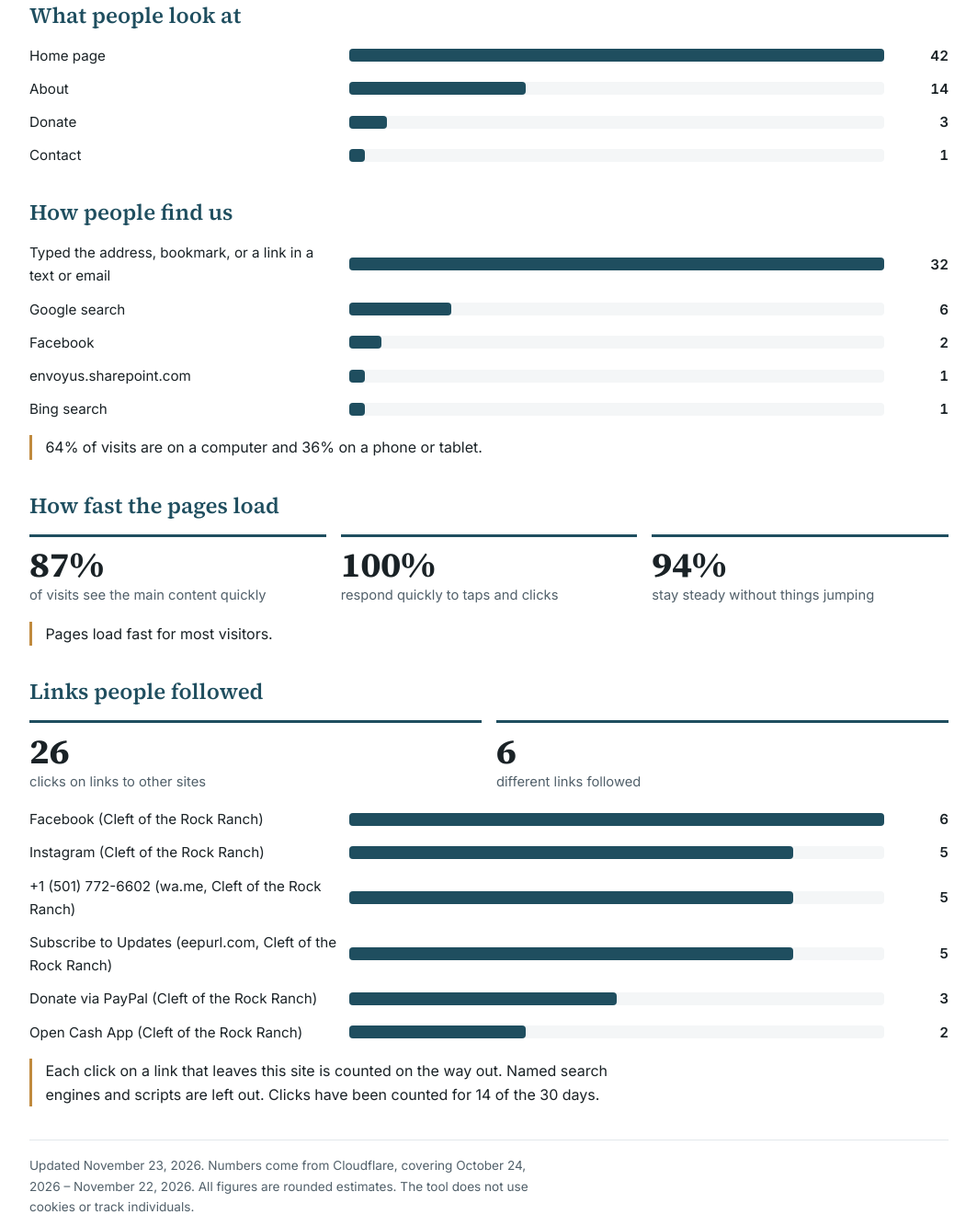
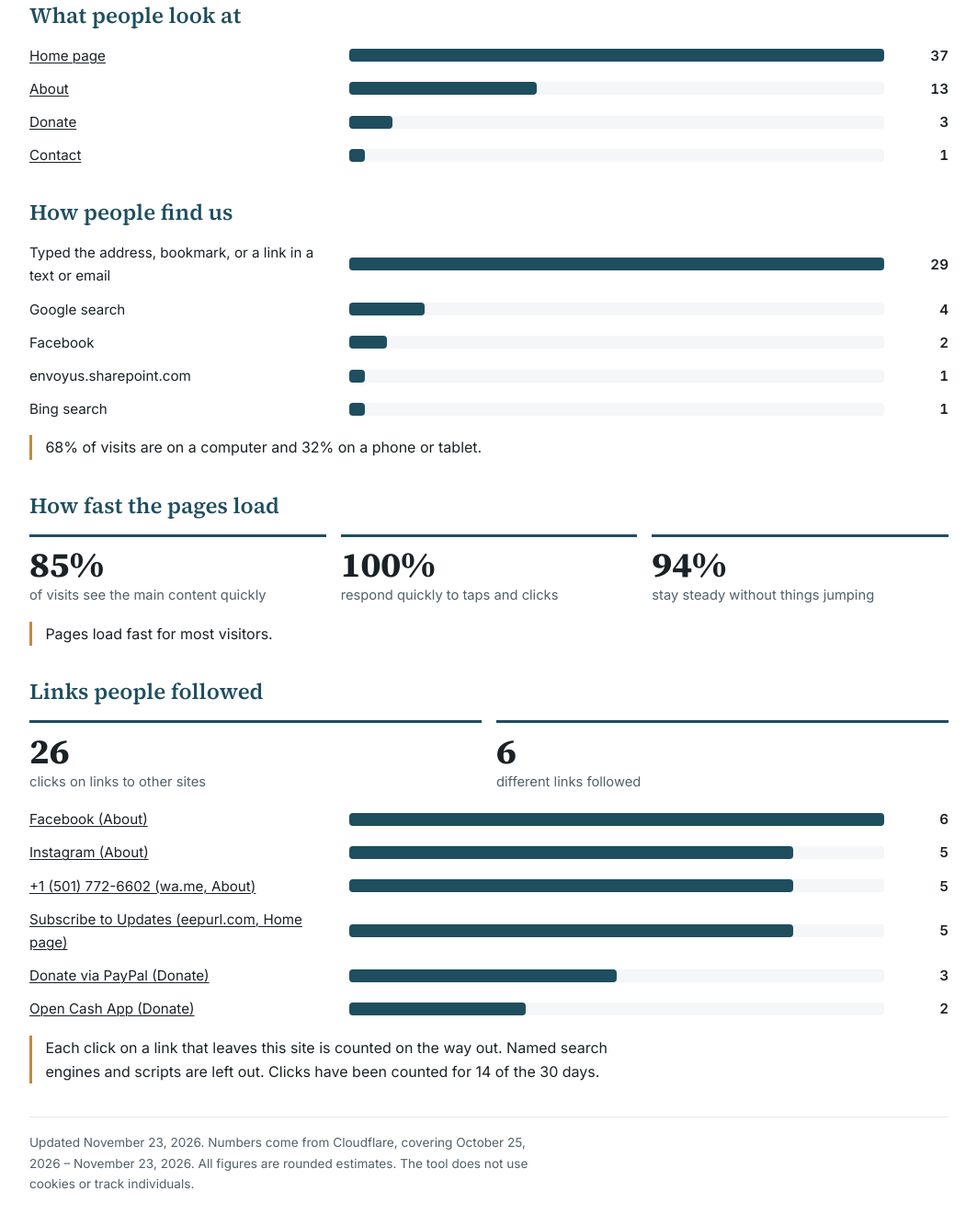
Before and after one commit to Cleft-of-The-Rock-Ranch/cleftoftherock, a plain HTML site: page stats.html in a window 1280 px wide. Shown: the part 1287-2620 px from the top of the page at 92% size, without its empty margins (108-1171 px from the left). Drawn offline with Linux system fonts and the light colour scheme.

Commit message:
Stats page: rename to stats.html, name and link outside links
Co-Authored-By: Claude Opus 5.5 <noreply@anthropic.com>

```diff
--- a/site-stats.html
+++ b/stats.html
@@ -103,6 +103,7 @@
   .bars { display: flex; flex-direction: column; gap: 0.7rem; margin: 0; padding: 0; list-style: none; }
   .bars li { display: grid; grid-template-columns: minmax(0, 21rem) minmax(0, 1fr) 3.6rem; gap: 0.75rem; align-items: center; font-size: 0.95rem; }
   .bars .name { min-width: 0; overflow-wrap: anywhere; }
+  .bars .name a { color: inherit; text-decoration: underline; text-decoration-thickness: 1px; text-underline-offset: 2px; }
   .bars .track { background: var(--bg-soft); border-radius: 4px; height: 14px; }
   /* Bars are drawn with borders, not fills, so they still print when the browser's "Background graphics" option is off. */
   .bars .fill { display: block; box-sizing: border-box; height: 14px; border: 7px solid var(--bar-main); border-radius: 4px; }
@@ -144,20 +145,20 @@
     <div class="eyebrow">Cleft of the Rock Ranch · cleftoftherockranch.org</div>
     <h1>How people are using Cleft of the Rock Ranch</h1>
     <dl class="period">
-      <dt>Period covered</dt><dd>October 24, 2026 – November 22, 2026 (the last 30 days)</dd>
-      <dt>Compared with</dt><dd>September 24, 2026 – October 23, 2026</dd>
-      <dt>Numbers pulled</dt><dd>November 23, 2026</dd>
+      <dt>Period covered</dt><dd>October 25, 2026 – November 23, 2026 (the last 30 days)</dd>
+      <dt>Compared with</dt><dd>September 25, 2026 – October 24, 2026</dd>
+      <dt>Numbers pulled</dt><dd>November 24, 2026</dd>
     </dl>
   </header>
 
   <div class="summary">
     <h2>The short version</h2>
     <ul>
-      <li>About <strong>42 visits</strong> in the last 30 days.</li>
+      <li>About <strong>37 visits</strong> in the last 30 days.</li>
       <li>The most-viewed pages are <strong>Home page</strong>, <strong>About</strong> and <strong>Donate</strong>.</li>
-      <li>76% of visitors typed the address or used a bookmark, and 14% arrived from Google.</li>
-      <li>36% of visitors are on a phone or tablet.</li>
-      <li>Pages load fast for 87% of visitors.</li>
+      <li>78% of visitors typed the address or used a bookmark, and 11% arrived from Google.</li>
+      <li>32% of visitors are on a phone or tablet.</li>
+      <li>Pages load fast for 85% of visitors.</li>
       <li>People followed links from this site to other sites about <strong>26 times</strong> in the 14 days counted so far.</li>
     </ul>
   </div>
@@ -165,9 +166,9 @@
   <section>
     <h2>How many people visit</h2>
     <div class="stats">
-      <div class="stat"><div class="num">~42</div><div class="label">visits, the last 30 days</div></div>
-      <div class="stat"><div class="num">~10</div><div class="label">visits in an average week</div></div>
-      <div class="stat"><div class="num">~51</div><div class="label">visits in the period before</div></div>
+      <div class="stat"><div class="num">~37</div><div class="label">visits, the last 30 days</div></div>
+      <div class="stat"><div class="num">~9</div><div class="label">visits in an average week</div></div>
+      <div class="stat"><div class="num">~56</div><div class="label">visits in the period before</div></div>
     </div>
     <p class="sowhat">A visit is one arrival at the site. Someone who comes back on another day counts again, so visits are not the same as different people.</p>
   </section>
@@ -190,10 +191,10 @@
   <section>
     <h2>What people look at</h2>
     <ul class="bars" aria-label="Most viewed pages">
-      <li><span class="name">Home page</span><span class="track"><span class="fill" style="width:100%"></span></span><span class="val">42</span></li>
-      <li><span class="name">About</span><span class="track"><span class="fill" style="width:33%"></span></span><span class="val">14</span></li>
-      <li><span class="name">Donate</span><span class="track"><span class="fill" style="width:7%"></span></span><span class="val">3</span></li>
-      <li><span class="name">Contact</span><span class="track"><span class="fill" style="width:3%"></span></span><span class="val">1</span></li>
+      <li><span class="name"><a href="https://cleftoftherockranch.org/" data-no-go>Home page</a></span><span class="track"><span class="fill" style="width:100%"></span></span><span class="val">37</span></li>
+      <li><span class="name"><a href="https://cleftoftherockranch.org/about" data-no-go>About</a></span><span class="track"><span class="fill" style="width:35%"></span></span><span class="val">13</span></li>
+      <li><span class="name"><a href="https://cleftoftherockranch.org/donate" data-no-go>Donate</a></span><span class="track"><span class="fill" style="width:8%"></span></span><span class="val">3</span></li>
+      <li><span class="name"><a href="https://cleftoftherockranch.org/contact" data-no-go>Contact</a></span><span class="track"><span class="fill" style="width:3%"></span></span><span class="val">1</span></li>
     </ul>
 
   </section>
@@ -201,19 +202,19 @@
   <section class="newpage">
     <h2>How people find us</h2>
     <ul class="bars" aria-label="How visitors arrived">
-      <li><span class="name">Typed the address, bookmark, or a link in a text or email</span><span class="track"><span class="fill" style="width:100%"></span></span><span class="val">32</span></li>
-      <li><span class="name">Google search</span><span class="track"><span class="fill" style="width:19%"></span></span><span class="val">6</span></li>
-      <li><span class="name">Facebook</span><span class="track"><span class="fill" style="width:6%"></span></span><span class="val">2</span></li>
+      <li><span class="name">Typed the address, bookmark, or a link in a text or email</span><span class="track"><span class="fill" style="width:100%"></span></span><span class="val">29</span></li>
+      <li><span class="name">Google search</span><span class="track"><span class="fill" style="width:14%"></span></span><span class="val">4</span></li>
+      <li><span class="name">Facebook</span><span class="track"><span class="fill" style="width:7%"></span></span><span class="val">2</span></li>
       <li><span class="name">envoyus.sharepoint.com</span><span class="track"><span class="fill" style="width:3%"></span></span><span class="val">1</span></li>
       <li><span class="name">Bing search</span><span class="track"><span class="fill" style="width:3%"></span></span><span class="val">1</span></li>
     </ul>
-    <p class="sowhat">64% of visits are on a computer and 36% on a phone or tablet.</p>
+    <p class="sowhat">68% of visits are on a computer and 32% on a phone or tablet.</p>
   </section>
 
   <section>
     <h2>How fast the pages load</h2>
     <div class="stats">
-      <div class="stat"><div class="num">87%</div><div class="label">of visits see the main content quickly</div></div>
+      <div class="stat"><div class="num">85%</div><div class="label">of visits see the main content quickly</div></div>
       <div class="stat"><div class="num">100%</div><div class="label">respond quickly to taps and clicks</div></div>
       <div class="stat"><div class="num">94%</div><div class="label">stay steady without things jumping</div></div>
     </div>
@@ -227,18 +228,18 @@
       <div class="stat"><div class="num">6</div><div class="label">different links followed</div></div>
     </div>
     <ul class="bars" aria-label="Links followed">
-      <li><span class="name">Facebook (Cleft of the Rock Ranch)</span><span class="track"><span class="fill" style="width:100%"></span></span><span class="val">6</span></li>
-      <li><span class="name">Instagram (Cleft of the Rock Ranch)</span><span class="track"><span class="fill" style="width:83%"></span></span><span class="val">5</span></li>
-      <li><span class="name">+1 (501) 772-6602 (wa.me, Cleft of the Rock Ranch)</span><span class="track"><span class="fill" style="width:83%"></span></span><span class="val">5</span></li>
-      <li><span class="name">Subscribe to Updates (eepurl.com, Cleft of the Rock Ranch)</span><span class="track"><span class="fill" style="width:83%"></span></span><span class="val">5</span></li>
-      <li><span class="name">Donate via PayPal (Cleft of the Rock Ranch)</span><span class="track"><span class="fill" style="width:50%"></span></span><span class="val">3</span></li>
-      <li><span class="name">Open Cash App (Cleft of the Rock Ranch)</span><span class="track"><span class="fill" style="width:33%"></span></span><span class="val">2</span></li>
+      <li><span class="name"><a href="https://cleftoftherockranch.org/about" data-no-go>Facebook (About)</a></span><span class="track"><span class="fill" style="width:100%"></span></span><span class="val">6</span></li>
+      <li><span class="name"><a href="https://cleftoftherockranch.org/about" data-no-go>Instagram (About)</a></span><span class="track"><span class="fill" style="width:83%"></span></span><span class="val">5</span></li>
+      <li><span class="name"><a href="https://cleftoftherockranch.org/about" data-no-go>+1 (501) 772-6602 (wa.me, About)</a></span><span class="track"><span class="fill" style="width:83%"></span></span><span class="val">5</span></li>
+      <li><span class="name"><a href="https://cleftoftherockranch.org/" data-no-go>Subscribe to Updates (eepurl.com, Home page)</a></span><span class="track"><span class="fill" style="width:83%"></span></span><span class="val">5</span></li>
+      <li><span class="name"><a href="https://cleftoftherockranch.org/donate" data-no-go>Donate via PayPal (Donate)</a></span><span class="track"><span class="fill" style="width:50%"></span></span><span class="val">3</span></li>
+      <li><span class="name"><a href="https://cleftoftherockranch.org/donate" data-no-go>Open Cash App (Donate)</a></span><span class="track"><span class="fill" style="width:33%"></span></span><span class="val">2</span></li>
     </ul>
     <p class="sowhat">Each click on a link that leaves this site is counted on the way out. Named search engines and scripts are left out. Clicks have been counted for 14 of the 30 days.</p>
   </section>
 
   <div class="foot">
-    <p>Updated November 23, 2026. Numbers come from Cloudflare, covering October 24, 2026 – November 22, 2026. All figures are rounded estimates. The tool does not use cookies or track individuals.</p>
+    <p>Updated November 23, 2026. Numbers come from Cloudflare, covering October 25, 2026 – November 23, 2026. All figures are rounded estimates. The tool does not use cookies or track individuals.</p>
   </div>
 </div>
 </body>
```
Also changed, not shown: 1 other file.
